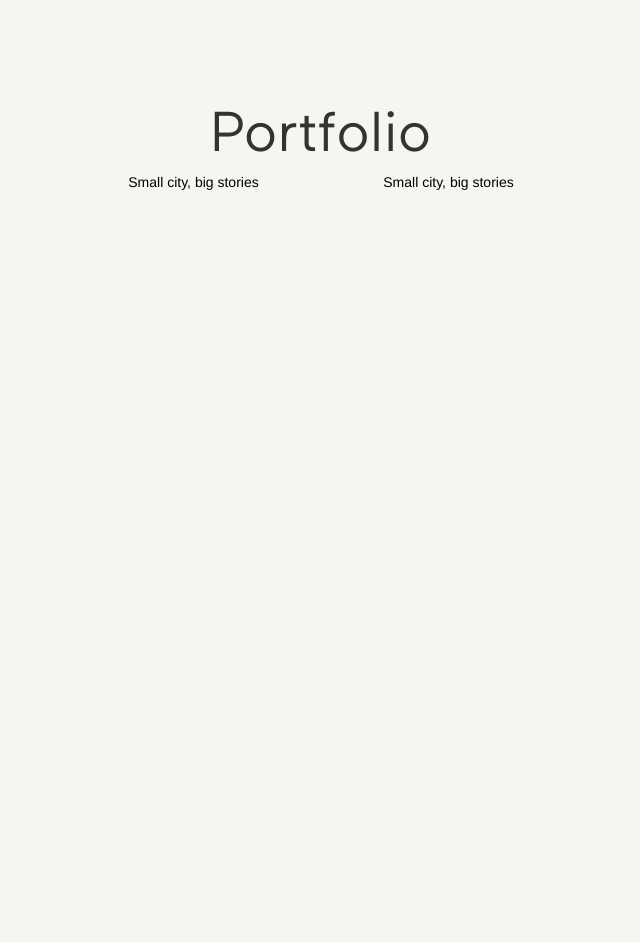
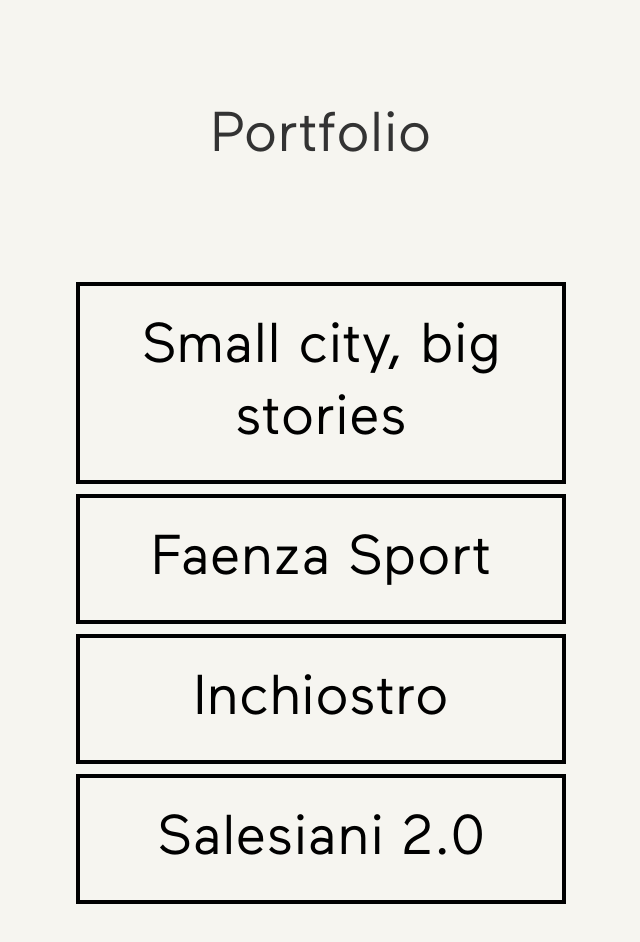
Before and after one commit to filippogianessi/collettivogg-website, a plain HTML site: page portfolio.html in a window 1280 px wide. Shown: the whole page, without its empty margins (319-959 px from the left). Before the commit the page ends 800 px from the top, so only its background shows below. Drawn offline with Linux system fonts and the light colour scheme; files whose address does not match are found by name; a web font is replaced by a local one.

Commit message:
Updating html

```diff
--- a/css/style-gg.css
+++ b/css/style-gg.css
@@ -20,6 +20,12 @@
   margin-top: 100px;
   padding: 0 300px;
 }
+
+.container-portfolio {
+  text-align: center;
+  padding: 0 400px;
+}
+
 
 .margin-top-container {
   margin-top: 50px;
@@ -66,6 +72,7 @@
   border-width: 2px;
   border-color: #ccc;
   border-radius: 50px;
+  border-style: solid;
   padding: 12px;
   text-align: center;
   width: 68px;
@@ -85,5 +92,25 @@ a {
 }
 
 a:hover {
-  color: black!important;
+  color: black;
 }
+
+.title-portfolio {
+  margin-bottom: 100px;
+}
+
+.box-portfolio > a {
+  font-size: 56px;
+  font-family: 'Maax', sans-serif;
+  font-weight: 500;
+  line-height: 72px;
+  margin: 10px;
+  padding: 25px;
+  border: solid 4px #000;
+  display: block;}
+
+.box-portfolio>a:hover {
+  color: white!important;
+  background-color: black;
+  text-decoration: none;
+}
--- a/portfolio.html
+++ b/portfolio.html
@@ -14,13 +14,17 @@
 
 
  <body>
-  <div class="contenitore">
+  <div class="container-portfolio">
     <div class="row title-portfolio">
       <div class="col-md-12 text">Portfolio</div>
     </div>
     <div class="row">
-      <div class="col-md-6 box-portfolio"><a href="#">Small city, big stories</a></div>
-      <div class="col-md-6 box-portfolio"><a href="#">Small city, big stories</a></div>
+
+        <div class="box-portfolio"><a href="#">Small city, big stories</a></div>
+        <div class="box-portfolio"><a href="#">Faenza Sport</a></div>
+        <div class="box-portfolio"><a href="#">Inchiostro</a></div>
+        <div class="box-portfolio"><a href="#">Salesiani 2.0</a></div>
+
     </div>
   </div>
 
```
Also changed, not shown: homepage.html (+2 -2 lines).
